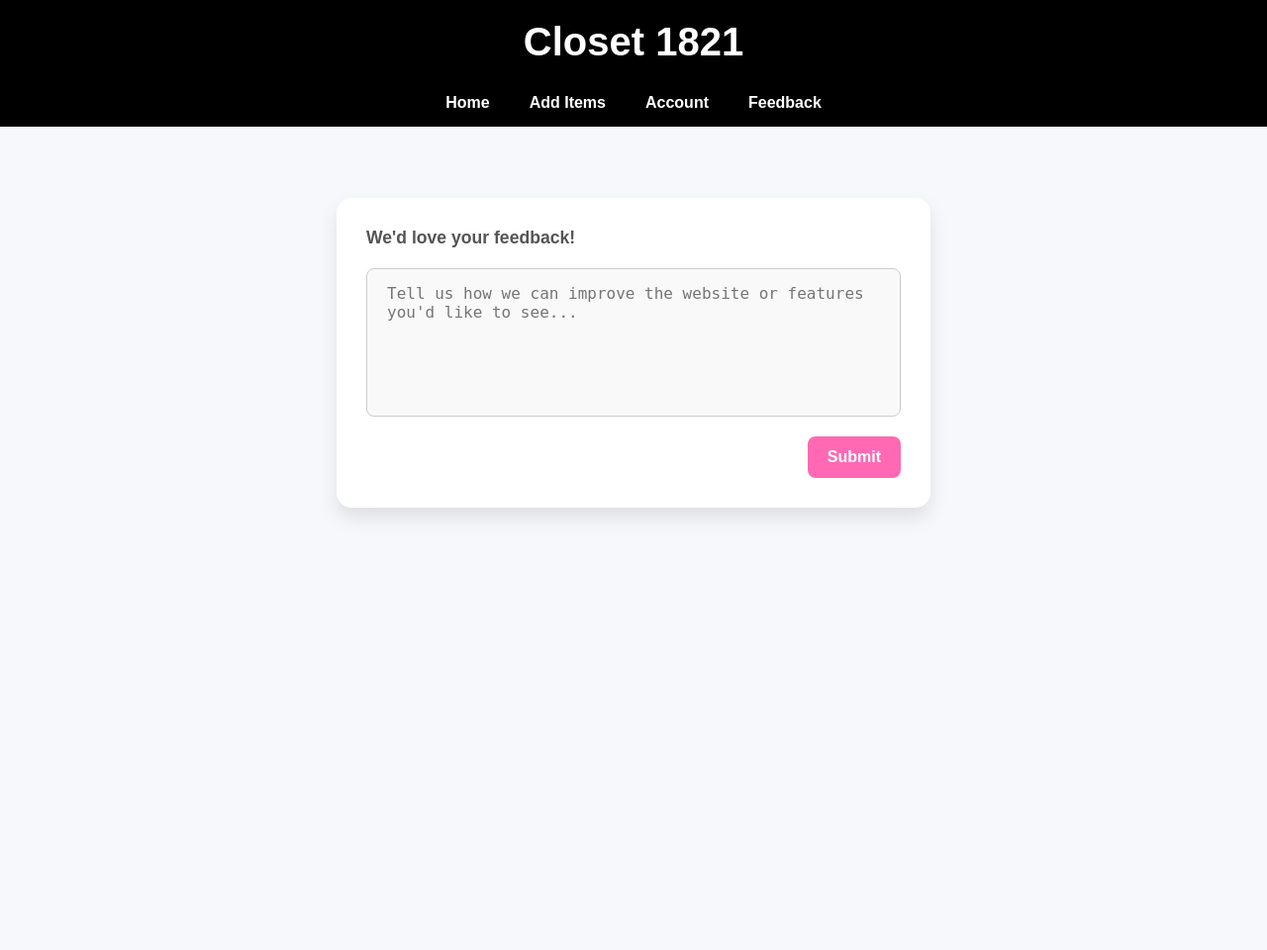
After one commit to chloen3/Closet-Project, a Flask app: page /feedback in a window 1280 px wide. The commit adds this page. Shown: the whole page at 99% size. Run offline with Flask 3, Linux system fonts and the light colour scheme; data that the repository does not hold is empty.

Commit message:
added feedback form

```diff
--- a/run.py
+++ b/run.py
@@ -63,6 +63,19 @@ def add():
 @app.route('/home')
 def shop():
     return render_template('home.html')
+
+@app.route('/feedback')
+def feedback():
+    return render_template('feedback.html')
+
+@app.route('/submit_feedback', methods=['POST'])
+def submit_feedback():
+    feedback_text = request.form.get('feedback')
+    if feedback_text:
+        print("📝 Feedback received:", feedback_text)  # You can log it, save it, or email it
+        return "Thanks for your feedback!"
+    return "No feedback submitted.", 400
+
 
 # API Route: Get User Items
 @app.route('/get_user_items', methods=['GET'])
--- a/templates/account.html
+++ b/templates/account.html
@@ -124,6 +124,7 @@
         <a href="/home">Shop</a>
         <a href="/add">Add Items</a>
         <a href="/account">Account</a>
+        <a href="/feedback">Feedback</a>
     </nav>
     <main>
         <h2 id="welcome-message">Hello, <span id="user-name"></span>!</h2>
--- /dev/null
+++ b/templates/feedback.html
@@ -0,0 +1,154 @@
+<!-- templates/feedback.html -->
+<!DOCTYPE html>
+<html lang="en">
+<head>
+    <meta charset="UTF-8">
+    <title>Closet 1821 - Feedback</title>
+    <style>
+        body {
+            font-family: 'Arial', sans-serif;
+            margin: 0;
+            padding: 0;
+            background-color: #f7f8fc;
+            color: #333333;
+        }
+
+        header {
+            background-color: #000000;
+            color: #ffffff;
+            text-align: center;
+            font-size: 2.5em;
+            font-weight: bold;
+            padding: 20px 0;
+            margin: 0;
+            position: fixed;
+            width: 100%;
+            top: 0;
+            z-index: 1000;
+        }
+
+        nav {
+            background-color: #000000;
+            display: flex;
+            justify-content: center;
+            gap: 20px;
+            padding: 10px 0;
+            position: fixed;
+            width: 100%;
+            top: 80px;
+            z-index: 999;
+        }
+
+        nav a {
+            color: #ffffff;
+            text-decoration: none;
+            font-weight: bold;
+            padding: 5px 10px;
+            border-radius: 5px;
+            transition: background-color 0.3s ease;
+        }
+
+        nav a:hover {
+            background-color: #dddddd;
+            color: #000000;
+        }
+
+        main {
+            padding: 200px 20px 100px;
+            display: flex;
+            justify-content: center;
+            align-items: flex-start;
+            min-height: calc(100vh - 140px);
+        }
+
+        .feedback-wrapper {
+            display: flex;
+            justify-content: center;
+            align-items: center;
+            width: 100%;
+        }
+
+        .feedback-form {
+            width: 100%;
+            max-width: 600px;
+            padding: 30px;
+            background-color: #ffffff;
+            border-radius: 15px;
+            box-shadow: 0 10px 20px rgba(0, 0, 0, 0.1);
+            display: flex;
+            flex-direction: column;
+            gap: 20px;
+            box-sizing: border-box;
+        }
+
+        .feedback-form label {
+            color: #555555;
+            font-weight: bold;
+            font-size: 1.1em;
+        }
+
+        .feedback-form textarea {
+                width: 100%;
+                height: 150px;
+                padding: 15px 20px; /* Top-bottom: 15px, Left-right: 20px */
+                border-radius: 8px;
+                border: 1px solid #ccc;
+                background-color: #f9f9f9;
+                resize: none;
+                font-size: 16px;
+                box-sizing: border-box; /* Ensures padding doesn’t overflow the container */
+        }
+        textarea:focus {
+            outline: none;
+            border: 2px solid #FF69B4; /* bright pink border */
+            box-shadow: 0 0 5px rgba(255, 105, 180, 0.5); /* optional pink glow */
+        }
+
+
+        .form-footer {
+            display: flex;
+            justify-content: flex-end;
+        }
+
+        .form-footer button {
+            background-color: #FF69B4;
+            color: #ffffff;
+            border: none;
+            border-radius: 8px;
+            padding: 12px 20px;
+            cursor: pointer;
+            font-weight: bold;
+            font-size: 16px;
+            transition: background-color 0.3s, transform 0.2s;
+        }
+
+        .form-footer button:hover {
+            background-color: #FF1493;
+        }
+    </style>
+</head>
+<body>
+    <header>Closet 1821</header>
+    <nav>
+        <a href="/home">Home</a>
+        <a href="/add">Add Items</a>
+        <a href="/account">Account</a>
+        <a href="/feedback">Feedback</a>
+    </nav>
+
+    <main>
+        <div class="feedback-wrapper">
+            <form class="feedback-form" id="feedback-form" action="/submit_feedback" method="POST">
+                <label for="feedback"><strong>We'd love your feedback!</strong></label>
+                <textarea id="feedback" name="feedback" placeholder="Tell us how we can improve the website or features you'd like to see..."></textarea>
+                <div class="form-footer">
+                    <button type="submit">Submit</button>
+                </div>
+            </form>
+        </div>
+    </main>
+
+
+    <script src="{{ url_for('static', filename='script.js') }}"></script>
+</body>
+</html>
--- a/templates/home.html
+++ b/templates/home.html
@@ -215,6 +215,7 @@
         <a href="/home">Shop</a>
         <a href="/add">Add Items</a>
         <a href="/account">Account</a>
+        <a href="/feedback">Feedback</a>
     </nav>
 
     <main>
```
Also changed, not shown: templates/add.html (+12 -0 lines).
